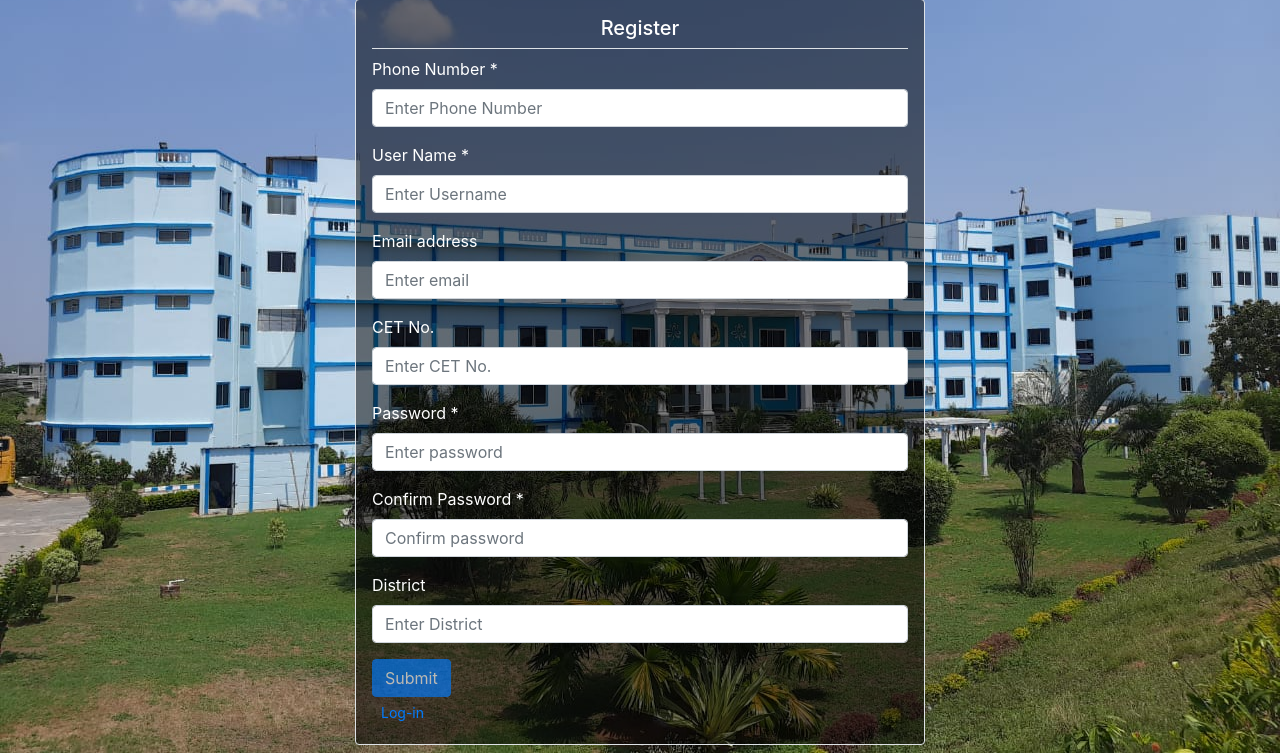
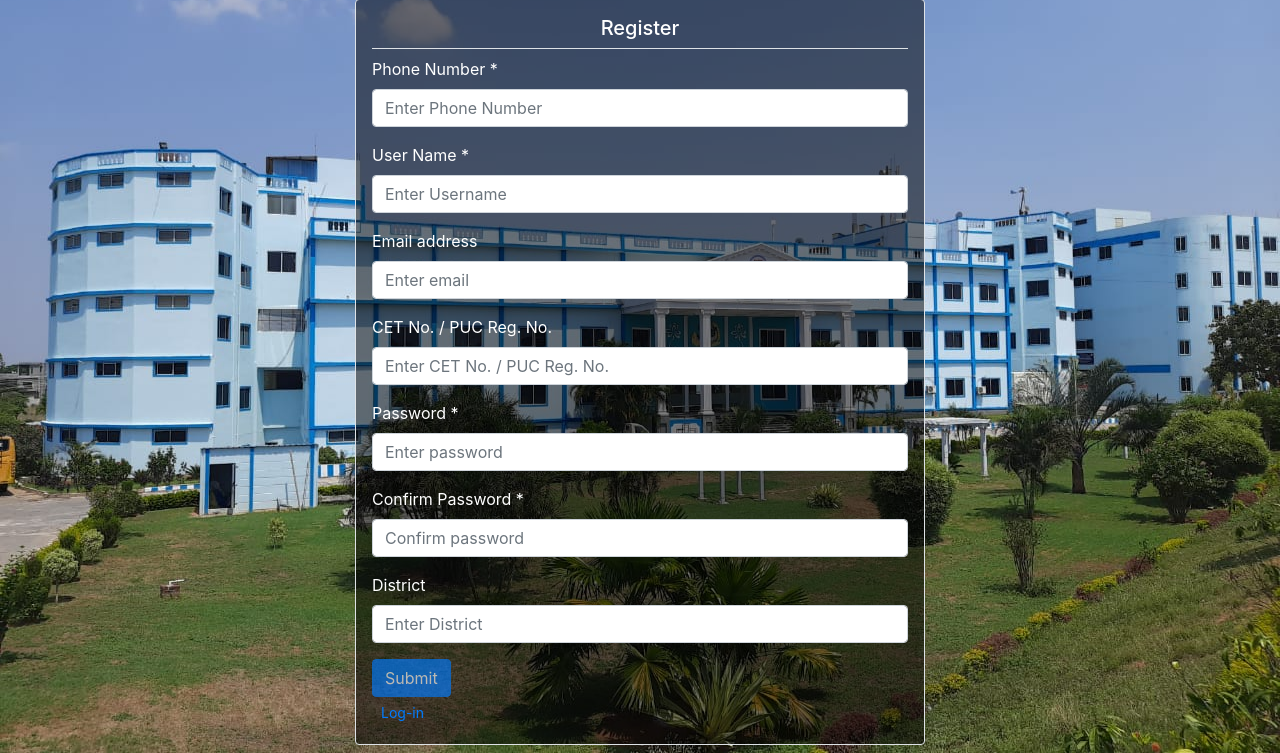
Before and after one commit to MohanKrishnaHB/cet-gym, a Django app: page /register in a window 1280 px wide. Shown: the part 111-864 px from the top of the page. Run offline with Django 3.2, Linux system fonts and the light colour scheme; some libraries are stand-ins or nearby versions.

Commit message:
Made some html chenges.
added db.sqlite3 to gitignore

```diff
--- a/templates/register.html
+++ b/templates/register.html
@@ -160,8 +160,8 @@
             {% endif %}
           </div>
           <div class="form-group">
-            <label for="reg_number">CET No.</label>
-            <input type="text" class="form-control" placeholder="Enter CET No." name="reg_no"
+            <label for="reg_number">CET No. / PUC Reg. No.</label>
+            <input type="text" class="form-control" placeholder="Enter CET No. / PUC Reg. No." name="reg_no"
               value="{% if reg_no %}{{reg_no}}{% endif %}" id="reg_number" />
           </div>
           <div class="form-group">
```
Also changed, not shown: db.sqlite3, 1 other file.
